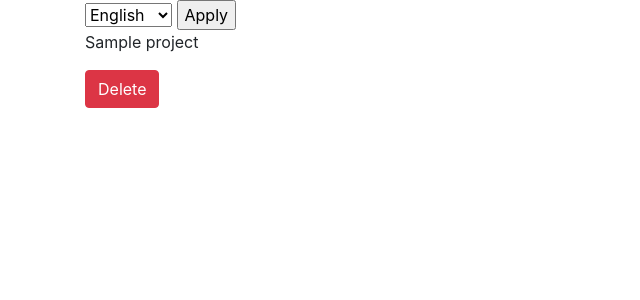
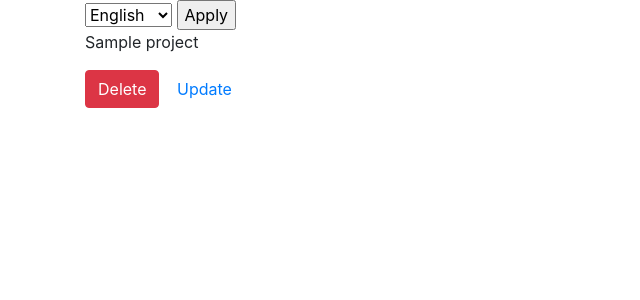
Before and after one commit to krivobokovvv/project-life, a Django app: page /tasks/task/detail/1/ in a window 1280 px wide. Shown: the top 300 px of the page, without its empty margins (0-640 px from the left). Run offline with Django 3.2, Linux system fonts and the light colour scheme; tables that the repository leaves empty hold one stand-in row (values such as "Sample post"); some libraries are stand-ins or nearby versions.

Commit message:
Move update button.

```diff
--- a/tasks/templates/tasks/task_detail.html
+++ b/tasks/templates/tasks/task_detail.html
@@ -8,4 +8,7 @@
     <a href="{% url 'task-delete' task.id %}" style="color:red">
         <button type="button" class="btn btn-danger">{% trans 'Delete' %}</button>
     </a>
+    <a href="{% url 'task-update' task.id %}">
+        <button type="button" class="btn">{% trans 'Update' %}
+    </a>
 {% endblock %}
--- a/tasks/templates/tasks/task_list.html
+++ b/tasks/templates/tasks/task_list.html
@@ -10,7 +10,6 @@
             <li>
                 <a href="{% url 'task-detail' task.id %}">{{ task.project }} - {{ task.subject }}
                     ({{ task.status }})</a>
-                <a href="{% url 'task-update' task.id %}">{% trans 'Update' %}</a>
             </li>
         {% endfor %}
     </ul>
```
